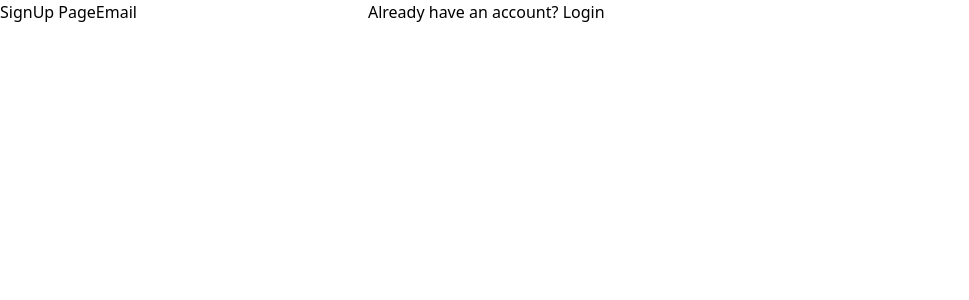
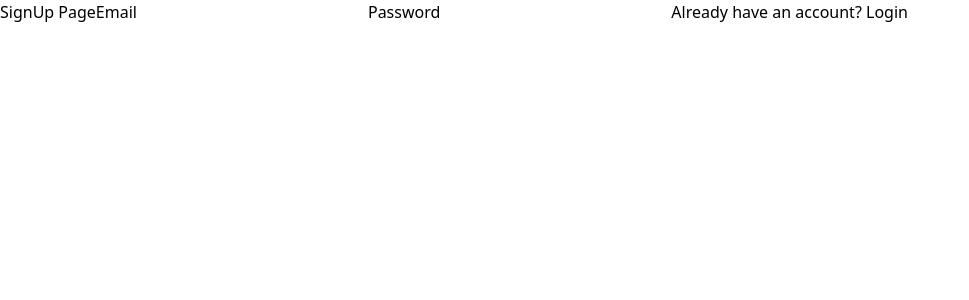
Before and after one commit to Jacksonwrk3/wisper, a Next.js app: page /signup in a window 1280 px wide. Shown: the top 300 px of the page, without its empty margins (0-969 px from the left). Built offline with nearby package versions, Linux system fonts and the light colour scheme.

Commit message:
Implemented passwordError state. Displays error if there's an error with password input

```diff
--- a/src/app/(auth)/signup/page.tsx
+++ b/src/app/(auth)/signup/page.tsx
@@ -17,6 +17,7 @@ const SignUp = () => {
   /**
    * @description Sets the email state to the email input value
    * @param {React.ChangeEvent<HTMLInputElement>} event
+   * @returns {void}
    */
   const emailOnChange = (event: React.ChangeEvent<HTMLInputElement>) => {
     setEmail(event.target.value);
@@ -28,7 +29,26 @@ const SignUp = () => {
         if (!isValidEmail(email)) {
           setEmailError("Please enter a valid Email");
         }
-      }, 1000);
+      }, 500);
+    }
+  };
+
+  /**
+   * @description Sets the password state to the password input value
+   * @param {React.ChangeEvent<HTMLInputElement>} event
+   * @return {void}
+   */
+  const onPasswordChange = (event: React.ChangeEvent<HTMLInputElement>) => {
+    setPassword(event.target.value);
+    if (timeoutRef.current !== null) {
+      clearTimeout(timeoutRef.current);
+    } else {
+      timeoutRef.current = setTimeout(() => {
+        const isValid = isValidPassword(password);
+        if (isValid !== true) {
+          setPasswordError(isValid);
+        }
+      }, 500);
     }
   };
   return (
@@ -37,6 +57,14 @@ const SignUp = () => {
       <label htmlFor="email">Email</label>
       <input id="email" type="email" value={email} onChange={emailOnChange} />
       {emailError && <span>{emailError}</span>}
+      <label htmlFor="password">Password</label>
+      <input
+        id="password"
+        type="password"
+        value={password}
+        onChange={onPasswordChange}
+      />
+      {passwordError && <span>{passwordError}</span>}
       <Link href="/login">Already have an account? Login</Link>
     </div>
   );
```
